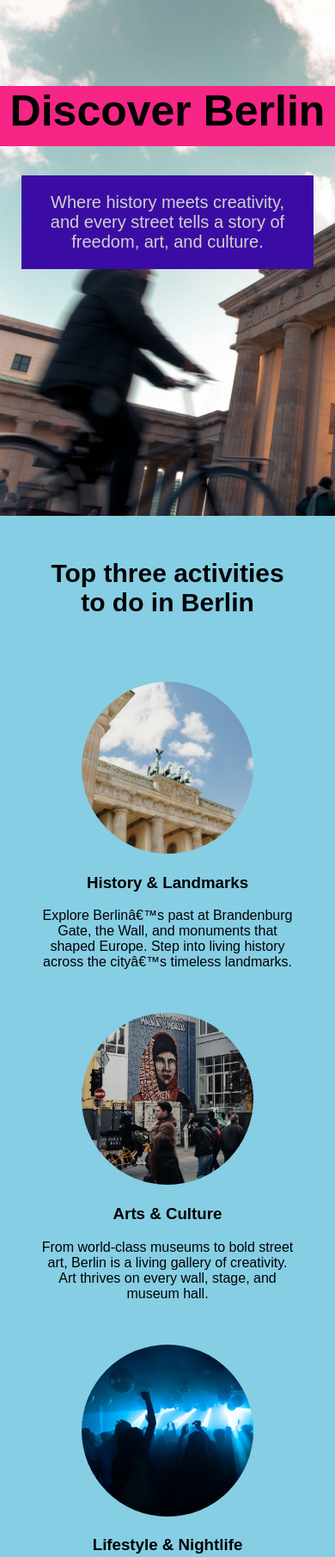
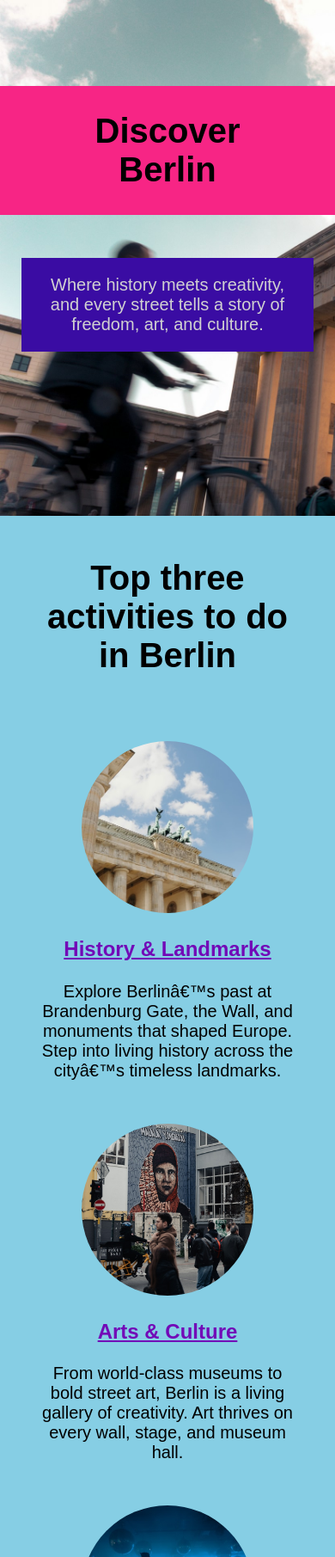
Before and after one commit to Solex-baby/Discover-Berlin, a plain HTML site: page index.html in a window 390 px wide. Shown: the top 1811 px of the page at 86% size. Drawn offline with Linux system fonts and the light colour scheme; a web font is replaced by a local one.

Commit message:
RWD refinement

```diff
--- a/SubPage/styles.css
+++ b/SubPage/styles.css
@@ -3,6 +3,7 @@ html, body {
   margin: 0;
   background: #3a0ca3;
   width: 100%;
+  font-size: 20px;
 }
 
 h1 {
@@ -68,6 +69,7 @@ p {
   display: flex;
   flex-direction: column;
   align-items: center;
+  text-align: center;
   border-bottom: 20px solid #f72585;
 }
 
@@ -92,16 +94,17 @@ button:hover {
   background: #3a0ca3;
 }
 
-@media (max-width: 720px){
+
+@media all and (max-width: 720px){
 
 .item {
-  width:300px;
+  width:350px;
   margin: 20px;
   padding: 40px;
 }
 
 img {
-    width: 300px;
+    width: 350px;
     height: 240px;
     object-fit:cover;
     margin-bottom: 25px;
--- a/index.html
+++ b/index.html
@@ -10,49 +10,49 @@
 
 <body>
     <div id="hero">
-        <h1 class="title">Discover Berlin</h1>
+        <span class="title">Discover Berlin</span>
         <p class="intro">Where history meets creativity, and every street tells a story of freedom, art, and culture.</p>
     </div>
 
 
     <div id="section1">
-      <h2>Top three activities to do in Berlin</h2>
+      <h1>Top three activities to do in Berlin</h1>
         <div class="spot">
-            <div class="item"><a href="SubPage/sub-his.html" target="_blank">
+            <div class="item">
             <img src="gate.jpg"></a>
-            <h3>History & Landmarks</h3>
+            <h3><a href="SubPage/sub-his.html" target="_blank">History & Landmarks</a></h3>
             <p id="content">Explore Berlin’s past at Brandenburg Gate, the Wall, and monuments that shaped Europe. Step into living history across the city’s timeless landmarks.</p>
             </div>
 
             <div class="item">
             <img src="art.jpg">
-            <h3>Arts & Culture</h3>
+            <h3><a href="SubPage/sub-his.html" target="_blank">Arts & Culture</a></h3>
             <p id="content">From world-class museums to bold street art, Berlin is a living gallery of creativity. Art thrives on every wall, stage, and museum hall.</p>
             </div>
 
             <div class="item">
             <img src="club.jpg">
-            <h3>Lifestyle & Nightlife</h3>
+            <h3><a href="SubPage/sub-his.html" target="_blank">Lifestyle & Nightlife ></a></h3>
             <p id="content">Relax in cafés, stroll riversides, and dive into Berlin’s legendary nightlife and music. From day cafés to night beats, the city never sleeps.</p>
             </div>
     </div>
 
     <div id="footer">
         <div class="item2">
-        <img src="me.jpg">
+            <img src="me.jpg">
         </div>
 
         <div class="item2">
-        <h1>Let me be your guide!</h1>
-        <p>Follow me through Berlin’s streets, cafés, and landmarks—I’ll share stories, tips, and hidden gems along the way.</p>
-        <button><a href="https://www.visitberlin.de/en" target="_blank">Plan Your Trip</a></button>
+            <h2>Let me be your guide!</h2>
+            <p>Follow me through Berlin’s streets, cafés, and landmarks—I’ll share stories, tips, and hidden gems along the way.</p>
+            <button><a href="https://www.visitberlin.de/en" target="_blank">Plan Your Trip</a></button>
         </div>
     </div>
 
 
     <div id="sub">
         <div>
-            <h1>Stay updated with my latest Berlin stories!</h1>
+            <h2>Stay updated with my latest Berlin stories!</h2>
         </div>
         <div>
             <input placeholder="email"><button>Comfirm</button>
--- a/styles.css
+++ b/styles.css
@@ -3,6 +3,7 @@ html, body {
   text-align: center;
   margin: 0;
   box-sizing: border-box;
+  font-size: 20px;
 }
 
 #hero {
@@ -14,12 +15,14 @@ html, body {
     align-items: center;
 }
 
+span {
+    margin: 100px auto 50px;
+}
 .title {
     font-size: 50px;
+    font-weight: 700;
     background: #f72585;
-    width: 400px;
-    height: 70px;
-    margin-top: 100px;
+    padding: 30px 85px;
 }
 .intro {
     font-size: 20px;
@@ -37,36 +40,55 @@ html, body {
 .spot {
         display: flex;
         justify-content: space-evenly;
+        align-items: center;
         margin-bottom: 50px;
 }
+
 
 .item {
     margin-bottom: 50px;
 }
 
-h2 {
-    font-size: 30px;
+h1 {
     margin-top: 0;
     padding: 50px;
+}
+
+h2 {
+    font-size: 32px;
+    margin-top: 0;
+    padding: 0;
+}
+
+.spot a {
+    color: black;
+    font-size: 24px;
+
 }
 img {
     width: 200px;
     height: 200px;
     border-radius: 100px;
     object-fit: cover;
-    cursor: pointer;
 }
 
-img:hover {
-    border:4px solid #f72585;
+.spot a {
+    cursor: pointer;
+    text-decoration: underline;
+    color:#7209b7;
 }
+
+.spot a:hover, .spot a:focus {
+    color: #3a0ca3;
+}
+
 #content {
     width: 300px;
 }
 #footer {
     background: #7209b7;
     color: rgb(223, 223, 223);
-    padding:100px 0px 50px 0px;
+    padding:100px 0px 0px 0px;
     display:flex;
     justify-content: center;
 }
@@ -88,9 +110,11 @@ button {
     font-family: "Funnel Display", sans-serif;
     cursor: pointer;
 }
+
 button:hover {
     background: #3a0ca3;
 }
+
 a {
     color:rgb(223, 223, 223);
     text-decoration: none;
@@ -99,7 +123,7 @@ a {
 #sub {
     background: #7209b7;
     color:rgb(223, 223, 223);
-    padding: 0 0 80px;
+    padding: 50px 0 100px;
     display: flex;
     flex-direction: column;
     align-items: center;
@@ -114,7 +138,7 @@ input {
     margin-right: 10px;
 }
 
-@media (max-width:1250px){
+@media all and (max-width:1250px){
 
     .hero {
         flex-wrap: wrap;
@@ -131,7 +155,7 @@ input {
 }
 
 
-@media (max-width: 720px){
+@media all and (max-width: 720px){
 
     .hero {
         flex-wrap: wrap;
@@ -151,4 +175,7 @@ input {
 
    }
 
+   .title {
+    font-size: 40px;
+   }
 }
```
